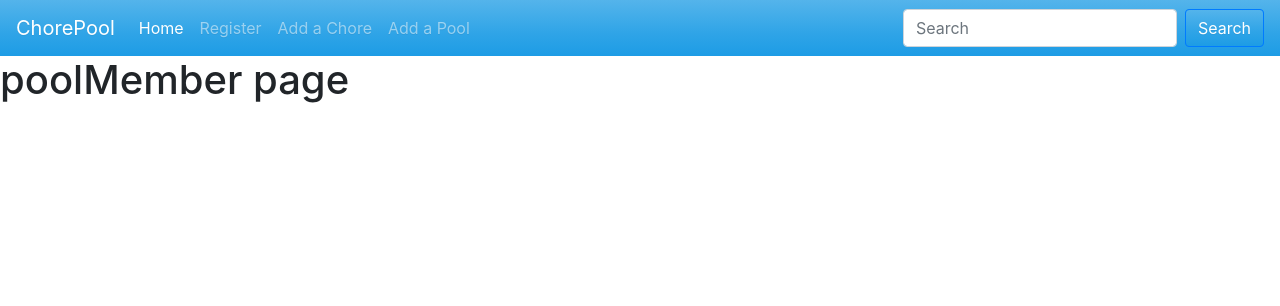
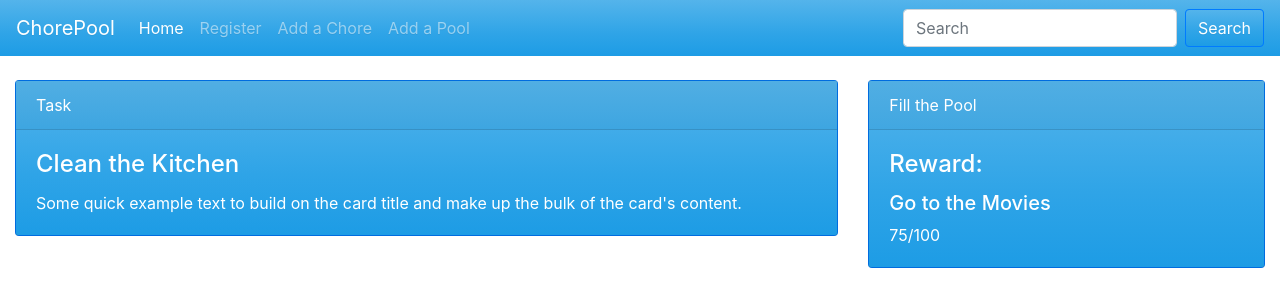
Before and after one commit to GRIFF91/Get-It-Done, a React (Create React App) app in the folder client/: page /poolMember in a window 1280 px wide. Shown: the top 306 px of the page. Built offline with nearby package versions, Linux system fonts and the light colour scheme.

Commit message:
poolMember updated

```diff
--- a/client/src/pages/poolMember/poolMember.js
+++ b/client/src/pages/poolMember/poolMember.js
@@ -5,9 +5,31 @@ import { Col, Row, Container } from "../../components/grid";
 class poolMember extends Component {
     render() {
         return (
-            <div>
-                <h1>poolMember page</h1>
-            </div>
+            <Container fluid>
+                <br />
+                    <Row>
+                        <Col size="md-8">
+                            <div className="card text-white bg-primary mb-3">
+                                <div className="card-header">Task</div>
+                                <div className="card-body">
+                                    <h4 className="card-title">Clean the Kitchen</h4>
+                                    <p className="card-text">Some quick example text to build on the card title and make up the bulk of the card's content.</p>
+                                </div>
+                            </div>
+                        </Col>
+
+                        <Col size="md-4">
+                            <div className="card text-white bg-primary mb-3">
+                                <div className="card-header">Fill  the Pool</div>
+                                <div className="card-body">
+                                    <h4 className="card-title">Reward:</h4>
+                                    <h5>Go to the Movies</h5>
+                                    <p className="card-text">75/100</p>
+                                </div>
+                            </div>
+                        </Col>
+                    </Row>
+            </Container>
         );
     }
 }
```
